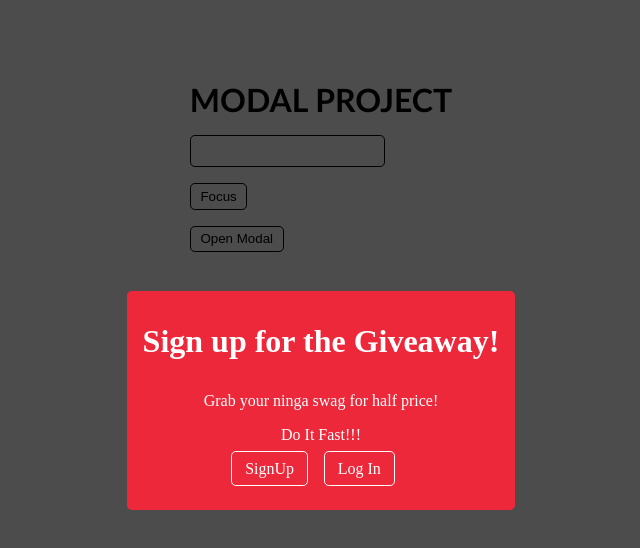
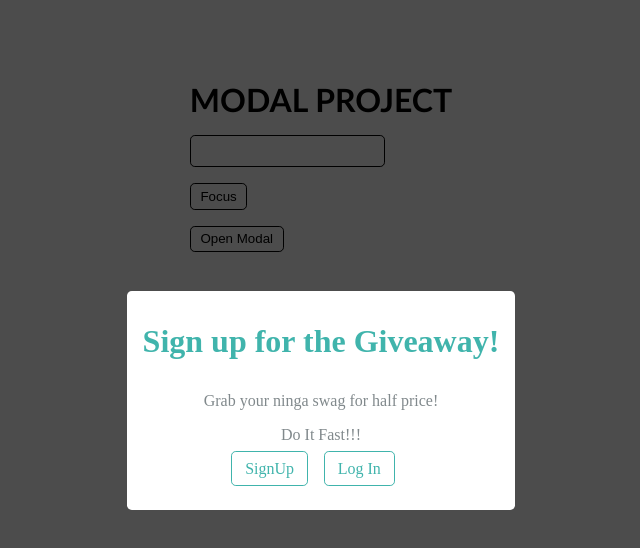
Before and after one commit to aayushbatra02/modal-project, a Vue app: page / in a window 1280 px wide. Both pictures are taken after a click on the button "Open Modal". Shown: the top 548 px of the page, without its empty margins (319-959 px from the left). Built offline with nearby package versions, Linux system fonts and the light colour scheme.

Commit message:
optimize code

```diff
--- a/src/App.vue
+++ b/src/App.vue
@@ -5,7 +5,7 @@
     <button @click="focusInput">Focus</button>
     <br />
     <button @click="modalHandler(true)">Open Modal</button>
-    <signup-modal
+    <modal-component
       v-if="showModal"
       :title="`Sign up for the Giveaway!`"
       :content="`Grab your ninga swag for half price!`"
@@ -16,19 +16,19 @@
       <template #links
         ><a :class="{'sale-btn' : theme === 'sale'}" class="link">SignUp</a><a :class="{'sale-btn' : theme === 'sale'}" class="link">Log In</a></template
       >
-    </signup-modal>
+    </modal-component>
   </div>
 </template>
 
 <script>
-import SignupModal from "./components/SignupModal.vue";
+import ModalComponent from "./components/ModalComponent.vue";
 
 export default {
-  components: { SignupModal },
+  components: { ModalComponent },
   data() {
     return {
       showModal: false,
-      theme: "sale",
+      theme: "dghfj",
     };
   },
   methods: {
--- a/src/components/SignupModal.vue
+++ b/src/components/ModalComponent.vue
@@ -1,11 +1,7 @@
 <template>
   <Teleport to="body">
-    <div @click="$emit('modalHandler', false)" id="container">
-      <div
-        @click.stop=""
-        :class="{ 'sale-bg': theme === 'sale' }"
-        id="signup-modal"
-      >
+    <div @click.self="$emit('modalHandler', false)" id="container">
+      <div :class="{ 'sale-bg': theme === 'sale' }" id="modal-component">
         <h1 :class="{ 'sale-color': theme === 'sale' }">{{ title }}</h1>
         <p :class="{ 'sale-color': theme === 'sale' }">{{ content }}</p>
         <slot>Default Slot Text</slot>
@@ -18,10 +14,6 @@
 <script>
 export default {
   props: ["title", "content", "theme"],
-  data() {
-    return {};
-  },
-  methods: {},
 };
 </script>
 
@@ -35,7 +27,7 @@ export default {
   cursor: pointer;
 }
 
-#container #signup-modal {
+#container #modal-component {
   width: max-content;
   height: max-content;
   margin: auto;
@@ -56,12 +48,12 @@ export default {
   color: white !important;
 }
 
-#container #signup-modal h1 {
+#container #modal-component h1 {
   color: #40b4ac;
   margin-bottom: 2rem;
 }
 
-#container #signup-modal p {
+#container #modal-component p {
   color: #81898c;
 }
 </style>
```
